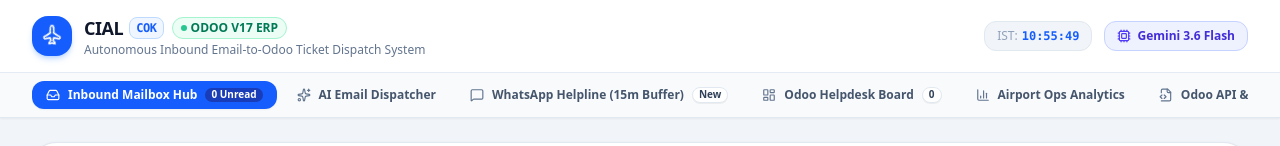
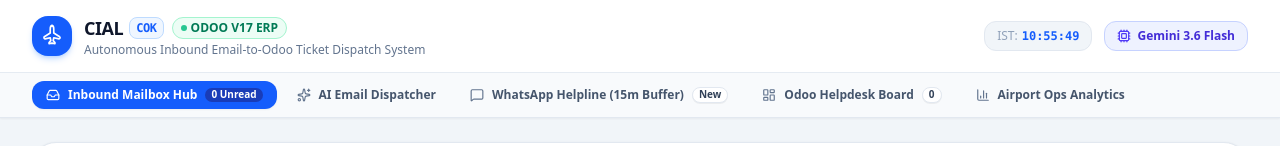
Before and after one commit to AlanaMPC/cial-odoo-ticket-ai, a React (Vite) app: page / in a window 1280 px wide. Shown: the top 146 px of the page. Built offline with nearby package versions, Linux system fonts and the light colour scheme; no server answers.

Commit message:
style: remove developer and student guide tabs for clean CIAL enterprise operations

```diff
--- a/src/components/Navbar.tsx
+++ b/src/components/Navbar.tsx
@@ -3,8 +3,6 @@ import {
   Plane,
   Cpu,
   LayoutDashboard,
-  FileCode2,
-  BookOpen,
   BarChart3,
   Sparkles,
   Inbox,
@@ -51,8 +49,6 @@ export const Navbar: React.FC<NavbarProps> = ({
     { id: 'whatsapp_intake', label: 'WhatsApp Helpline (15m Buffer)', icon: MessageSquare, badge: 'New' },
     { id: 'odoo_board', label: 'Odoo Helpdesk Board', icon: LayoutDashboard, badge: ticketCount },
     { id: 'analytics', label: 'Airport Ops Analytics', icon: BarChart3, badge: null },
-    { id: 'api_code', label: 'Odoo API & Python Bridge', icon: FileCode2, badge: null },
-    { id: 'architecture_roadmap', label: 'Architecture & Project Plan', icon: BookOpen, badge: 'BTech Guide' },
   ];
 
   return (
```
